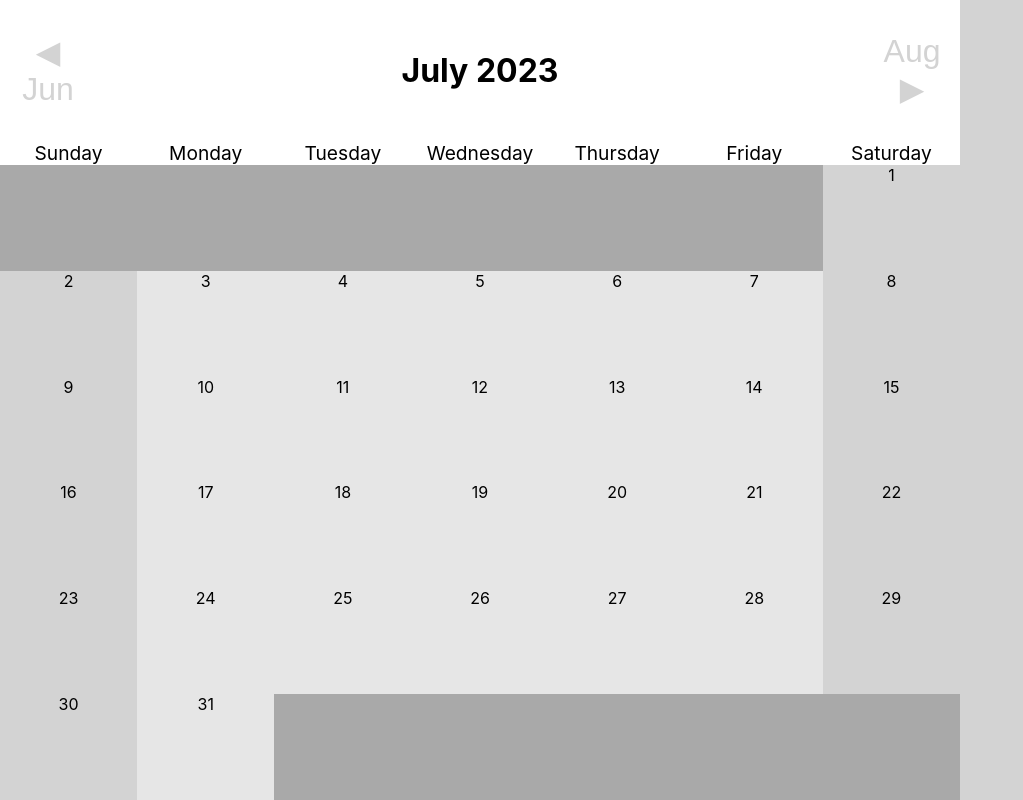
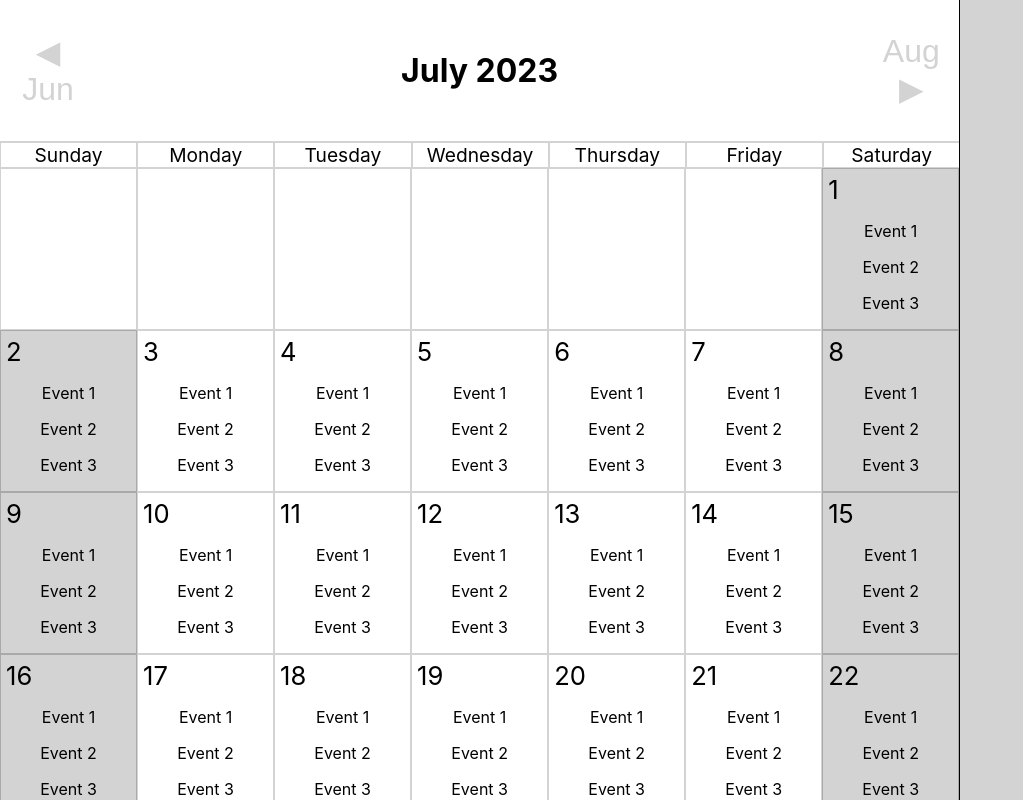
Before and after one commit to WallyMitko/calendar, a React (Create React App) app in the folder calendar-frontend/: page / in a window 1280 px wide. Shown: the top 800 px of the page, without its empty margins (0-1023 px from the left). Built offline with nearby package versions, Linux system fonts and the light colour scheme.

Commit message:
Improve calendar styling

```diff
--- a/calendar-frontend/src/App.css
+++ b/calendar-frontend/src/App.css
@@ -19,6 +19,7 @@
 	align-items: center;
 	justify-content: center;
 	font-weight: bold;
+	border-bottom: 1px solid lightgrey;
 }
 
 .weekdays-header {
@@ -32,6 +33,10 @@
 	flex-basis: 12%;
 	flex-grow: 1;
 	font-size: 1.2em;
+	border: 1px solid lightgrey;
+}
+.weekday-single:last-child {
+	border-right: none;
 }
 
 .calendar-grid {
@@ -54,15 +59,23 @@
 	flex-grow: 1;
 	flex-shrink: 0;
 }
-
 .weekday {
-	background-color: rgb(230, 230, 230);
+	background-color: white;
+	border: 1px solid lightgrey;
 }
 .weekend {
 	background-color: lightgrey;
+	border: 1px solid darkgrey;
 }
 .dummy {
-	background-color: darkgrey;
+	background-color: white;
+	border: 1px solid lightgrey;
+}
+.day-number {
+	text-align: left;
+	font-size: 1.6em;
+	margin-top: 5px;
+	margin-left: 5px;
 }
 
 .month-change-container {
@@ -87,4 +100,5 @@
 .todo-container {
 	flex-basis: 25%;
 	background-color: lightgrey;
+	border-left: 1px solid black;
 }
--- a/calendar-frontend/src/components/calendar-day.js
+++ b/calendar-frontend/src/components/calendar-day.js
@@ -1,7 +1,10 @@
+import EventsList from "./events-list";
+
 export default function CalendarDay(props) {
 	let bgClass = "";
+	let events = ["Event 1", "Event 2", "Event 3"];
 	if (props.date) {
-		bgClass = "day "
+		bgClass = "day ";
 		bgClass += (props.date.getDay() === 0 || props.date.getDay() === 6) ? "weekend" : "weekday";	// Set background color differently for weekends
 	}
 	else {
@@ -10,7 +13,10 @@ export default function CalendarDay(props) {
 
 	return (
 		<div className={bgClass}>
-			{props.date ? props.date.getDate() : ""}
+			<div class="day-number">
+				{props.date ? props.date.getDate() : ""}
+			</div>
+			<EventsList events={props.date ? events : null}></EventsList>
 		</div>
 	)
 }
--- /dev/null
+++ b/calendar-frontend/src/components/events-list.js
@@ -0,0 +1,11 @@
+export default function EventsList(props) {
+	let eventElements = <div></div>
+	if (props.events) {
+		eventElements = props.events.map(event => <p>{event}</p>);
+	}
+	return (
+		<div className="events-list">
+			{eventElements}
+		</div>
+	);
+}
```
